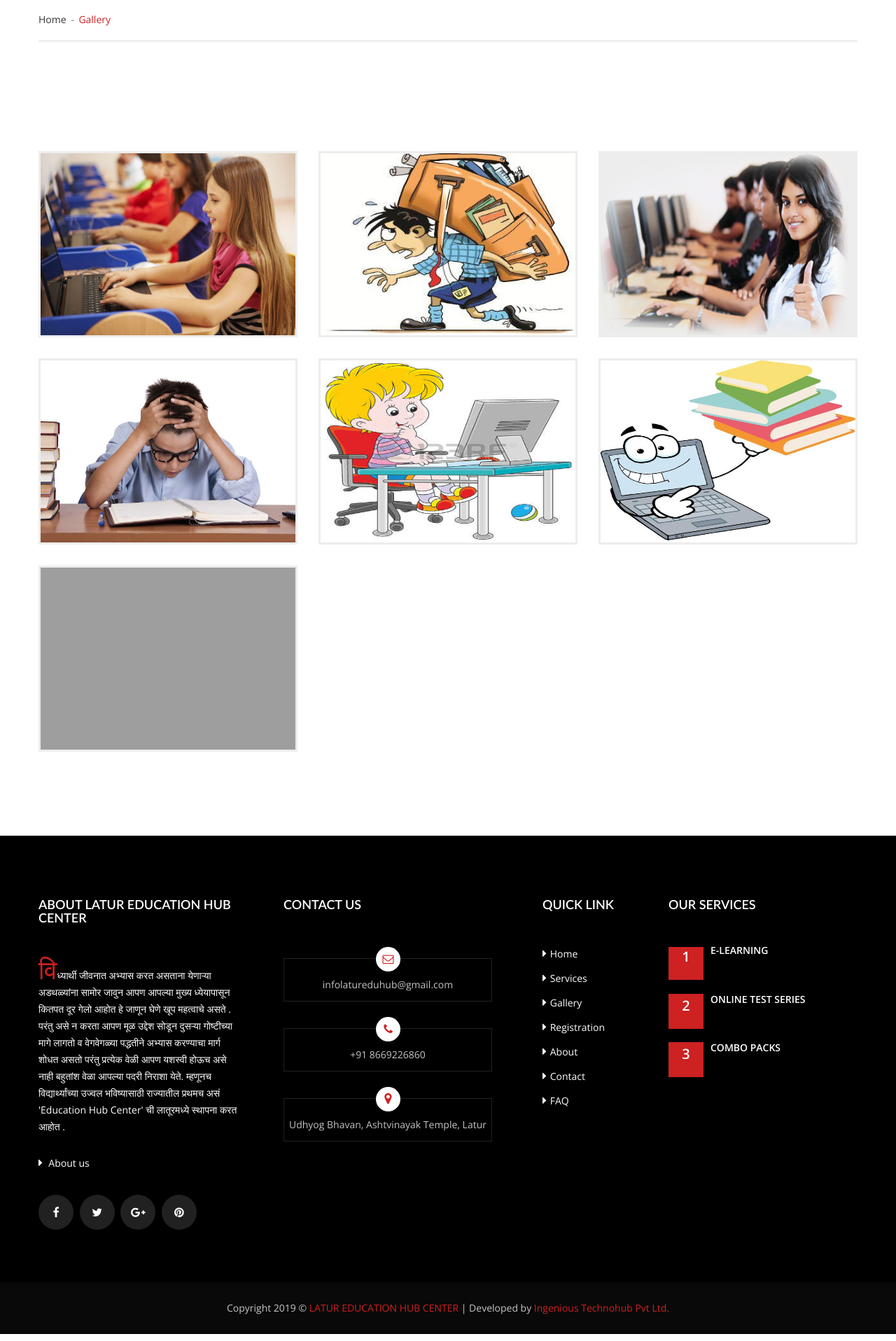
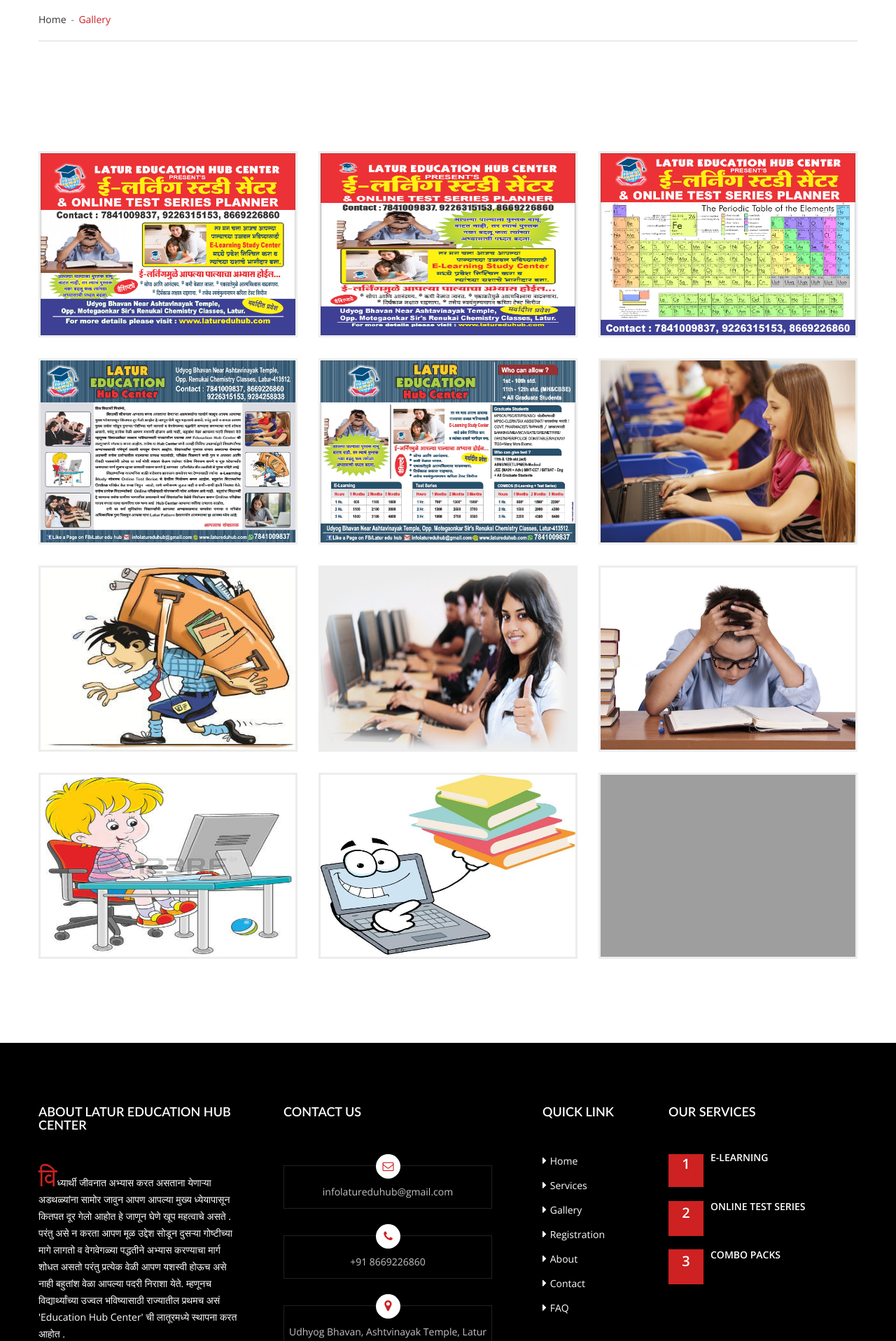
Before and after one commit to mukundsabne/ELearning, a Django app: template EduLearn/templates/gallery.html in a window 1280 px wide. Shown: the part 388-2304 px from the top of the page at 70% size. Run offline with Django 3.2, Linux system fonts and the light colour scheme; the template is opened without the code that fills it, so the values that code supplies are empty; some libraries are stand-ins or nearby versions; grey boxes are pictures that could not be loaded.

Commit message:
Added Images Gallery

```diff
--- a/EduLearn/static/css/responsive.css
+++ b/EduLearn/static/css/responsive.css
@@ -229,7 +229,7 @@
     .test-faq .testimonial .single-box {padding-left: 78px;}
     .test-faq .testimonial .single-box h6 span {display: block;margin: 5px 0 0 0;}
     .event-section .single-event .date {left:8px; padding-right: 15px;}
-    .event-section .single-event {padding-left: 88px;}
+    .event-section .single-event {padding-left: 0px;}
     .event-details-page .event-details-content .sub-text h6,.blog-details-page .blog-details-page-content .main-post-content .share-option h6 {margin-top: 30px;}
     .event-details-page .event-details-content .sub-text {padding-left: 5px;}
     .sidebarOne .sidebar-box .box-wrapper {padding-left: 10px;}
--- a/EduLearn/templates/gallery.html
+++ b/EduLearn/templates/gallery.html
@@ -39,6 +39,38 @@
 	        <div class="event-section wow fadeInUp">
 	        	<div class="container">
 	        		<div class="row" id="g">
+
+								<div class="col-lg-4 col-md-4 col-sm-6 col-xs-12 wow fadeInUp hvr-float-shadow">
+									<div class="single-event theme-bg-color">
+										<img src=" {% static 'images/new/IMG-20190131-WA0007.jpg' %}" alt="Image">
+									</div> <!-- /.single-event -->
+								</div>
+
+								<div class="col-lg-4 col-md-4 col-sm-6 col-xs-12 wow fadeInUp hvr-float-shadow">
+									<div class="single-event theme-bg-color">
+										<img src=" {% static 'images/new/IMG-20190131-WA0008.jpg' %}" alt="Image">
+									</div> <!-- /.single-event -->
+								</div>
+
+								<div class="col-lg-4 col-md-4 col-sm-6 col-xs-12 wow fadeInUp hvr-float-shadow">
+									<div class="single-event theme-bg-color">
+										<img src=" {% static 'images/new/IMG-20190131-WA0009.jpg' %}" alt="Image">
+									</div> <!-- /.single-event -->
+								</div>
+
+								<div class="col-lg-4 col-md-4 col-sm-6 col-xs-12 wow fadeInUp hvr-float-shadow">
+									<div class="single-event theme-bg-color">
+										<img src=" {% static 'images/new/IMG-20190131-WA0015.jpg' %}" alt="Image">
+									</div> <!-- /.single-event -->
+								</div>
+
+								<div class="col-lg-4 col-md-4 col-sm-6 col-xs-12 wow fadeInUp hvr-float-shadow">
+									<div class="single-event theme-bg-color">
+										<img src=" {% static 'images/new/IMG-20190131-WA0016.jpg' %}" alt="Image">
+									</div> <!-- /.single-event -->
+								</div>
+
+
 	        			<div class="col-lg-4 col-md-4 col-sm-6 col-xs-12 wow fadeInUp hvr-float-shadow">
 	        				<div class="single-event theme-bg-color">
 	        					<img src=" {% static 'images/new/41752078_ML.jpg' %}" alt="Image">
@@ -82,6 +114,8 @@
 	        			</div>
 
 
+
+
 	        	</div> <!-- /.container -->
 	        </div> <!-- /.event-section -->
 				</div>
--- a/EduLearn/templates/maintheme.html
+++ b/EduLearn/templates/maintheme.html
@@ -105,60 +105,6 @@
 {% block bodydata %}
 
 {% endblock %}
-			<!-- Theme Banner ________________________________ -->
-
-			 <!--  /#banner -->
-
-
-	        <!-- Manage Section _________________________ -->
-	       <!-- /.theme-manage-area -->
-
-
-	        <!-- Course Finder  ______________________________ -->
-	         <!-- /.course-search-option -->
-
-
-
-	        <!-- Welcome Section ___________________________ -->
-	        <!-- /.welcome-section -->
-
-
-
-	        <!-- Popular Course _________________________ -->
-	         <!-- /.popular-course -->
-
-
-	        <!-- course Progress  __________________________ -->
-	        <!-- /.course-progress -->
-
-
-
-	        <!-- Event Section _______________________ -->
-	        <!-- /.event-section -->
-
-
-
-	        <!-- Information Banner _______________________ -->
-	       <!-- /.information-banner -->
-
-
-
-
-
-	        <!-- Latest News ___________________________ -->
-	         <!-- /.latest-news -->
-
-
-
-	        <!-- Testimonial And FAQ Section _________________________ -->
-	        <!-- /.test-faq -->
-
-
-
-	        <!-- SubsCribe Banner ___________________ -->
-
-
-
 
 	        <!-- Footer ______________________________ -->
 	        <footer>
@@ -251,7 +197,7 @@
 	        	</div> <!-- /.top-footer -->
 
 	        	<div class="bottom-footer">
-	        		<p>Copyright 2019 &copy; <a href="#" class="tran3s">LATUR EDUCATION HUB CENTER</a> <span>|</span> Developed by <span class="p-color"><a href="#" class="tran3s" target="_blank">Ingenious Technohub Pvt Ltd.</a></span></p>
+	        		<p>Copyright 2019 &copy; <a href="#" class="tran3s">LATUR EDUCATION HUB CENTER</a> <span>|</span> Developed by <span class="p-color"><a href="http://ingenioustechnohub.in/" class="tran3s" target="_blank">Ingenious Technohub Pvt Ltd.</a></span></p>
 	        	</div> <!-- /.bottom-footer -->
 	        </footer>
 
```
Also changed, not shown: EduLearn/static/images/new/IMG-20190131-WA0007.jpg (added), EduLearn/static/images/new/IMG-20190131-WA0008.jpg (added), EduLearn/static/images/new/IMG-20190131-WA0009.jpg (added), EduLearn/static/images/new/IMG-20190131-WA0015.jpg (added), EduLearn/static/images/new/IMG-20190131-WA0016.jpg (added).
